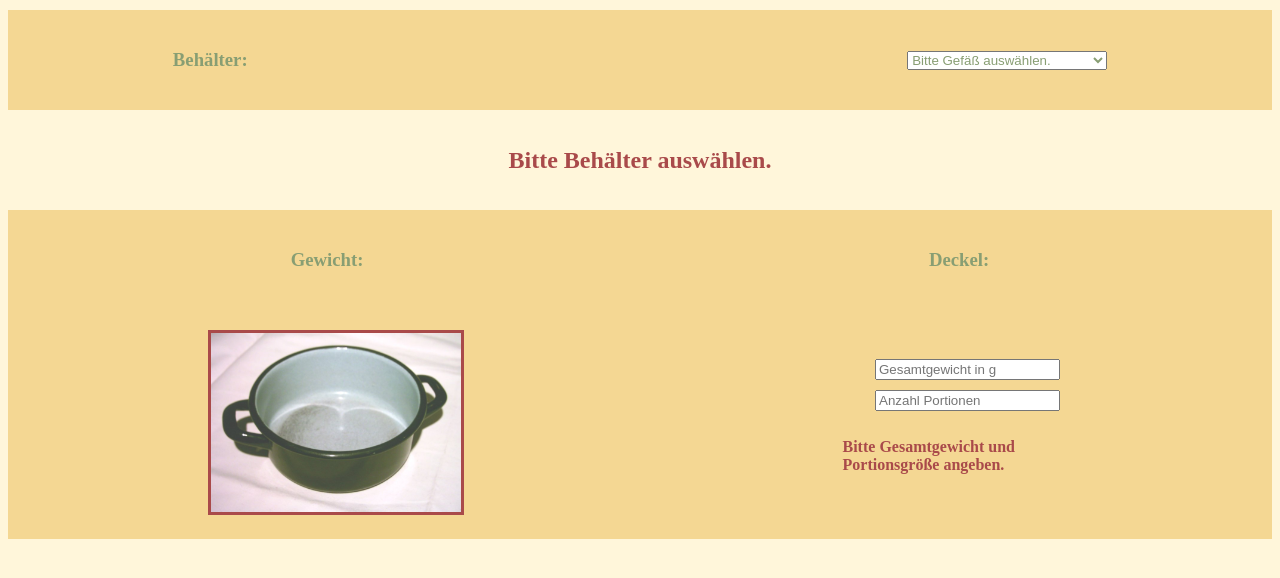
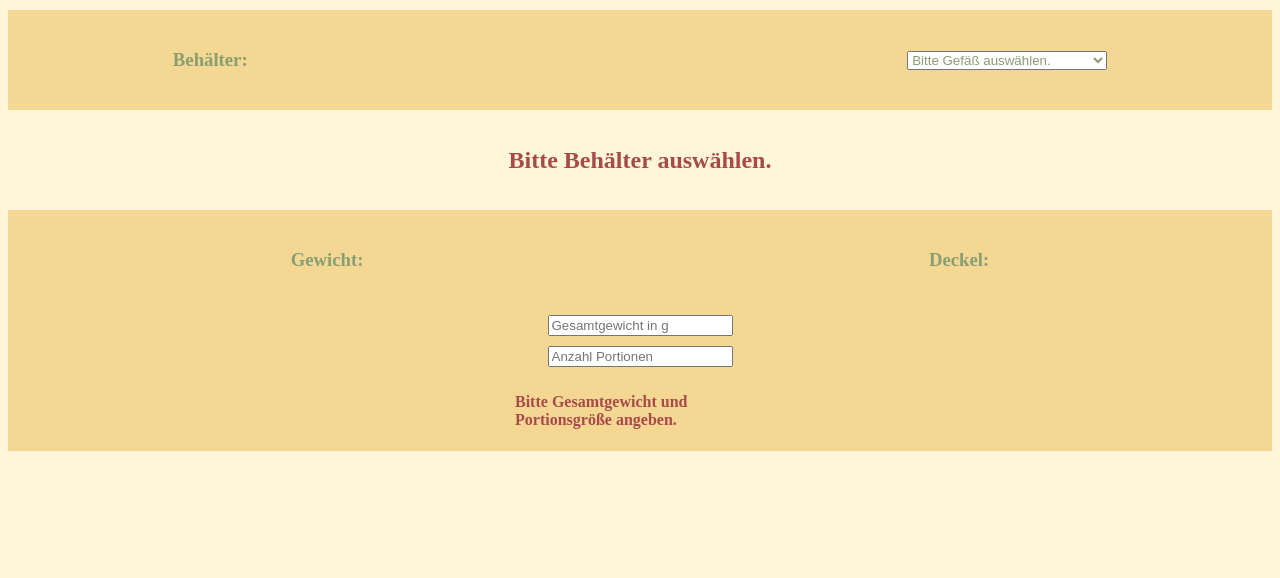
Before and after one commit to jules191/containerapp, a plain HTML site: page index.html in a window 1280 px wide. Shown: the part 98-676 px from the top of the page. Drawn offline with nearby package versions, Linux system fonts and the light colour scheme.

Commit message:
Update index.html

```diff
--- a/index.html
+++ b/index.html
@@ -57,9 +57,7 @@
             <h3 id="lid">Deckel:</h3>
         </div>
         <div class="pictureContainer">
-            <div>
-                <img id= "potImage" src="./images/Topf.jpg" alt="">
-            </div>
+
             <div class="calculation">
                 <input id="totalWeight" class="input" type="text" placeholder="Gesamtgewicht in g">
                 <input id="amountPortions" class="input" type="text" placeholder="Anzahl Portionen">
```
